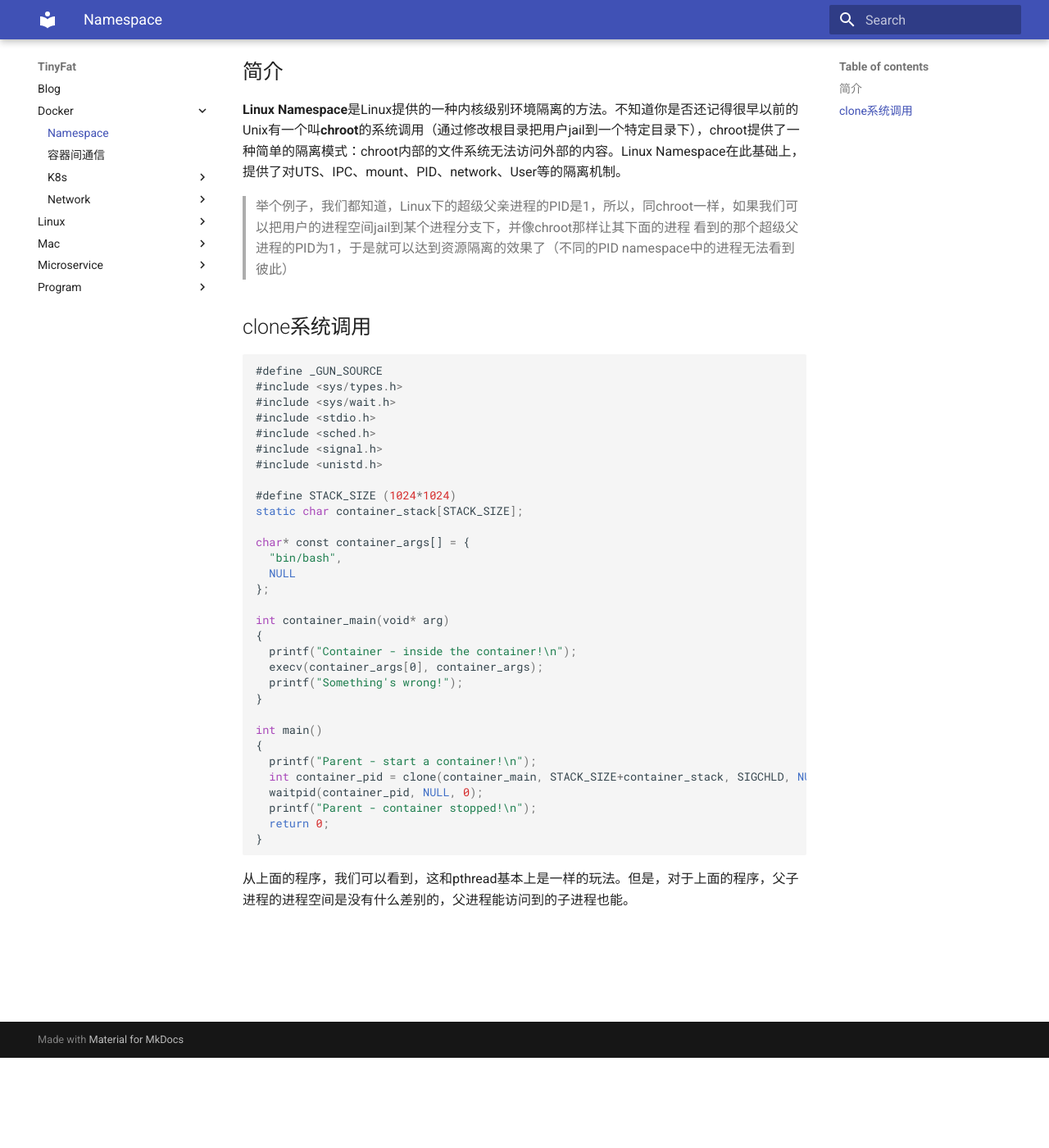
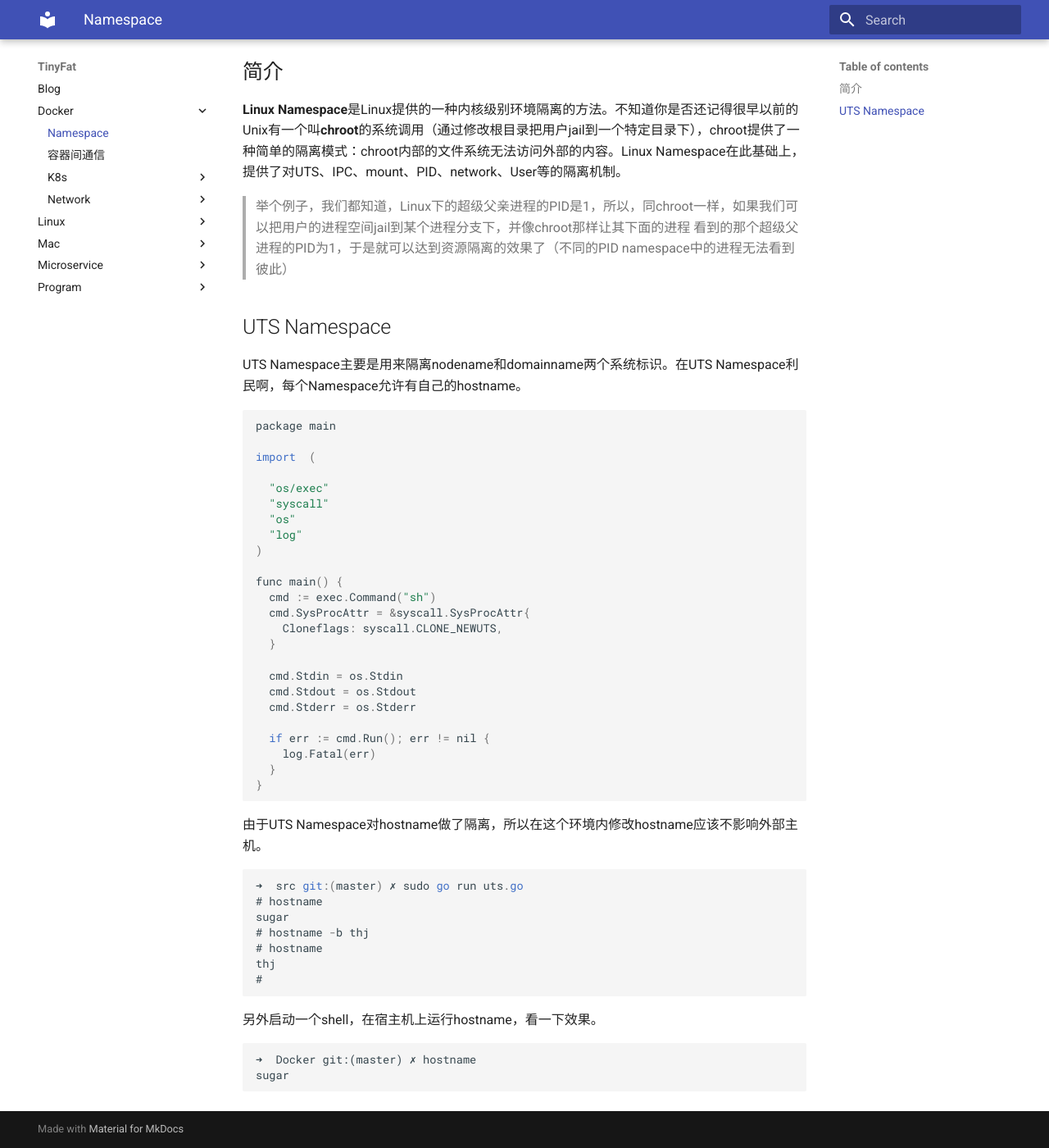
Before and after one commit to thj8/blog, an MkDocs documentation site: the page built from docs/Docker/namespace.md, in a window 1280 px wide and 1400 px high, scrolled down 110 px. Shown: the whole window at 82% size. Built offline with MkDocs 1.6.1 and Material for MkDocs 9.7.7, drawn with Linux system fonts in a browser that asks for light colours.

Commit message:
uts namespace

````diff
--- a/docs/Docker/namespace.md
+++ b/docs/Docker/namespace.md
@@ -4,40 +4,52 @@
 
 > 举个例子，我们都知道，Linux下的超级父亲进程的PID是1，所以，同chroot一样，如果我们可以把用户的进程空间jail到某个进程分支下，并像chroot那样让其下面的进程 看到的那个超级父进程的PID为1，于是就可以达到资源隔离的效果了（不同的PID namespace中的进程无法看到彼此）
 
-
-## clone系统调用
+## UTS Namespace
+UTS Namespace主要是用来隔离nodename和domainname两个系统标识。在UTS Namespace利民啊，每个Namespace允许有自己的hostname。
 
 ```
-#define _GUN_SOURCE
-#include <sys/types.h>
-#include <sys/wait.h>
-#include <stdio.h>
-#include <sched.h>
-#include <signal.h>
-#include <unistd.h>
+package main
 
-#define STACK_SIZE (1024*1024)
-static char container_stack[STACK_SIZE];
+import  (
 
-char* const container_args[] = {
-  "bin/bash",
-  NULL
-};
+  "os/exec"
+  "syscall"
+  "os"
+  "log"
+)
 
-int container_main(void* arg)
-{
-  printf("Container - inside the container!\n");
-  execv(container_args[0], container_args);
-  printf("Something's wrong!");
-}
+func main() {
+  cmd := exec.Command("sh")
+  cmd.SysProcAttr = &syscall.SysProcAttr{
+    Cloneflags: syscall.CLONE_NEWUTS,
+  }
 
-int main()
-{
-  printf("Parent - start a container!\n");
-  int container_pid = clone(container_main, STACK_SIZE+container_stack, SIGCHLD, NULL);
-  waitpid(container_pid, NULL, 0);
-  printf("Parent - container stopped!\n");
-  return 0;
+  cmd.Stdin = os.Stdin
+  cmd.Stdout = os.Stdout
+  cmd.Stderr = os.Stderr
+
+  if err := cmd.Run(); err != nil {
+    log.Fatal(err)
+  }
 }
 ```
-从上面的程序，我们可以看到，这和pthread基本上是一样的玩法。但是，对于上面的程序，父子进程的进程空间是没有什么差别的，父进程能访问到的子进程也能。
+
+由于UTS Namespace对hostname做了隔离，所以在这个环境内修改hostname应该不影响外部主机。
+
+```
+➜  src git:(master) ✗ sudo go run uts.go
+# hostname
+sugar
+# hostname -b thj
+# hostname
+thj
+#
+```
+
+另外启动一个shell，在宿主机上运行hostname，看一下效果。
+
+```
+➜  Docker git:(master) ✗ hostname
+sugar
+
+```
````
Also changed, not shown: 1 other file.
